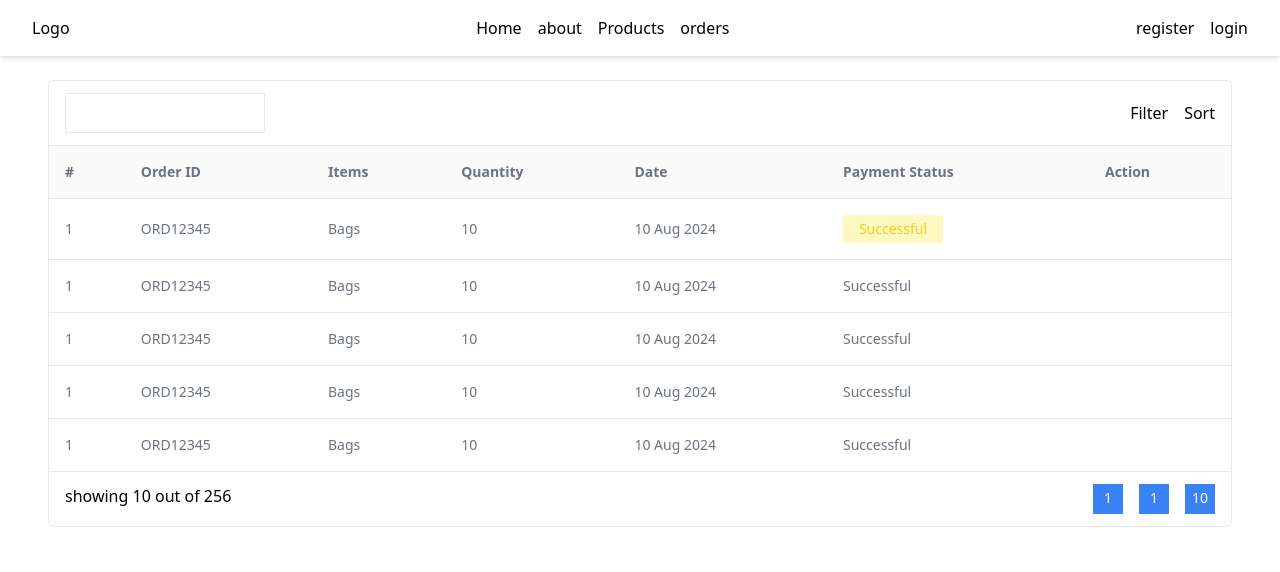
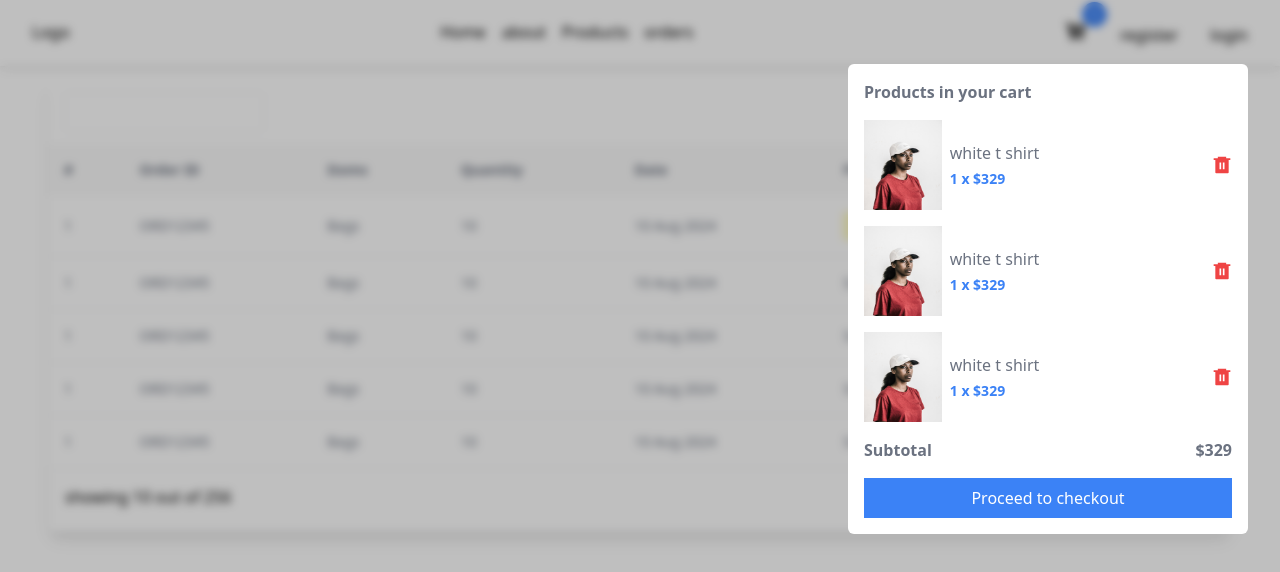
Before and after one commit to Deevyne99/Ecommerce-project, a React (Vite) app in the folder Frontend/Ecommerce-project/: page /orders in a window 1280 px wide. Shown: the top 572 px of the page. Built offline with nearby package versions, Linux system fonts and the light colour scheme.

Commit message:
Build: Built cart component

```diff
--- /dev/null
+++ b/Frontend/Ecommerce-project/src/Components/Cart.tsx
@@ -0,0 +1,77 @@
+import Modal from './Modal'
+import sale from '../assets/sale-8.jpg'
+import { RiDeleteBin6Fill } from 'react-icons/ri'
+// import React from 'react'
+
+const Cart = () => {
+  return (
+    <Modal openModal={true}>
+      <div className='flex flex-col right-0 left-0 mx-auto w-[90%] rounded-md bg-white p-4 fixed gap-4 max-w-[400px] md:mx-0 md:left-auto  md:right-8 top-16'>
+        <div className='flex flex-col text-[#6b7280] font-bold'>
+          <p>Products in your cart</p>
+        </div>
+        <div className='flex gap-2 items-center justify-between'>
+          <div className='w-[60px] h-[60px] md:w-[90px] md:h-[90px]'>
+            <img
+              src={sale}
+              alt=''
+              className='w-full h-full justify-center items-center object-cover object-center'
+            />
+          </div>
+          <article className='w-[80%] md:max-w-[350px] flex flex-col gap-1  text-[#6b7280]'>
+            <p>white t shirt</p>
+
+            <p className='text-[#3b82f6] font-bold text-sm'>1 x $329</p>
+          </article>
+          <button className='flex'>
+            <RiDeleteBin6Fill className='text-xl text-red-500' />
+          </button>
+        </div>
+        <div className='flex gap-2 items-center justify-between'>
+          <div className='w-[60px] h-[60px] md:w-[90px] md:h-[90px]'>
+            <img
+              src={sale}
+              alt=''
+              className='w-full h-full justify-center items-center object-cover object-center'
+            />
+          </div>
+          <article className='w-[80%] md:max-w-[350px] flex flex-col gap-1  text-[#6b7280]'>
+            <p>white t shirt</p>
+
+            <p className='text-[#3b82f6] font-bold text-sm'>1 x $329</p>
+          </article>
+          <button className='flex'>
+            <RiDeleteBin6Fill className='text-xl text-red-500' />
+          </button>
+        </div>
+        <div className='flex gap-2 items-center justify-between'>
+          <div className='w-[60px] h-[60px] md:w-[90px] md:h-[90px]'>
+            <img
+              src={sale}
+              alt=''
+              className='w-full h-full justify-center items-center object-cover object-center'
+            />
+          </div>
+          <article className='w-[80%] md:max-w-[350px] flex flex-col gap-1  text-[#6b7280]'>
+            <p>white t shirt</p>
+
+            <p className='text-[#3b82f6] font-bold text-sm'>1 x $329</p>
+          </article>
+          <button className='flex'>
+            <RiDeleteBin6Fill className='text-xl text-red-500' />
+          </button>
+        </div>
+
+        <div className='flex justify-between text-[#6b7280] font-bold'>
+          <p className='capitalize '>subtotal</p>
+          <p>$329</p>
+        </div>
+        <button className='p-2 bg-[#3b82f6] text-[#fff]'>
+          Proceed to checkout
+        </button>
+      </div>
+    </Modal>
+  )
+}
+
+export default Cart
--- a/Frontend/Ecommerce-project/src/Components/Navbar/Navbar.tsx
+++ b/Frontend/Ecommerce-project/src/Components/Navbar/Navbar.tsx
@@ -2,6 +2,9 @@ import React, { useState } from 'react'
 import { Link, Outlet } from 'react-router-dom'
 import { FaBars } from 'react-icons/fa'
 import SideBar from '../SideBar'
+import { TiShoppingCart } from 'react-icons/ti'
+import Cart from '../Cart'
+// import { TiShoppingCart } from 'react-icons/ti'
 const Navbar = () => {
   const [openSideBar, setSideBar] = useState(false)
   const handleOpenSideBar = () => setSideBar(!openSideBar)
@@ -10,7 +13,7 @@ const Navbar = () => {
       <div className='flex flex-col'>
         <div className='bg-white shadow-md flex flex-col fixed w-full top-0 left-0  z-20 '>
           <div className='flex flex-col mx-4 md:mx-8 py-4'>
-            <div className='flex justify-between '>
+            <div className='flex justify-between mt-1'>
               <div className=''>
                 <h1>Logo</h1>
               </div>
@@ -22,7 +25,15 @@ const Navbar = () => {
                   <Link to={'orders'}>orders</Link>
                 </ul>
               </nav>
-              <nav className='md:flex gap-4 hidden'>
+              <nav className='md:flex gap-8 hidden items-center justify-center'>
+                <div className=''>
+                  <button className='relative'>
+                    <div className='absolute top-[-18px] left-[18px] h-[25px] w-[25px] flex justify-center items-center text-sm rounded-[50%] text-white bg-[#3b82f6]'>
+                      1
+                    </div>
+                    <TiShoppingCart className='text-2xl' />
+                  </button>
+                </div>
                 <Link to={'/register'}>register</Link>
                 <Link to={'/login'}>login</Link>
               </nav>
@@ -41,6 +52,9 @@ const Navbar = () => {
             handleOpenSideBar={handleOpenSideBar}
           />
         </div>
+        <div>
+          <Cart />
+        </div>
         <Outlet />
       </div>
     </div>
--- a/Frontend/Ecommerce-project/src/Components/TableComponent.tsx
+++ b/Frontend/Ecommerce-project/src/Components/TableComponent.tsx
@@ -5,10 +5,13 @@ import { useState } from 'react'
 const TableComponent = () => {
   const [status, setStatus] = useState('pending')
   return (
-    <div className='flex flex-col'>
-      <div className='flex justify-between py-3 px-4 border rounded-t-md'>
-        <div className='flex h-[40px] w-[200px] border'>
-          <input type='text' className='w-full h-full px-1 rounded-md' />
+    <div className='flex flex-col bg-white shadow-lg rounded-lg'>
+      <div className='flex justify-between py-3 px-4  '>
+        <div className='flex h-[40px] w-[200px] '>
+          <input
+            type='text'
+            className='w-full h-full px-1 rounded-md border-gray-100 border'
+          />
         </div>
         <div className='flex gap-4 capitalize'>
           <button className='capitalize'>filter</button>
@@ -16,9 +19,9 @@ const TableComponent = () => {
         </div>
       </div>
       <div className='overflow-x-auto'>
-        <table className='min-w-full border-collapse border-l border-r '>
+        <table className='min-w-full border-collapse  border-gray-100 '>
           <thead>
-            <tr className='bg-[#fafafa] text-sm text-[#6b7280] font-bold'>
+            <tr className='bg-[#fafafa] border-gray-100 text-sm text-[#6b7280] font-bold'>
               <th className='p-4 text-left '>#</th>
               <th className='p-4 text-left'>Order ID</th>
               <th className='p-4 text-left'>Items</th>
@@ -29,7 +32,7 @@ const TableComponent = () => {
             </tr>
           </thead>
           <tbody>
-            <tr className='border-t text-sm text-[#6b7280] hover:bg-[#fafaf9]'>
+            <tr className=' text-sm text-[#6b7280] hover:bg-[#60a5fa] hover:text-white'>
               <td className='p-4'>1</td>
               <td className='p-4'>ORD12345</td>
               <td className='p-4'>Bags</td>
@@ -49,7 +52,7 @@ const TableComponent = () => {
                 </p>
               </td>
             </tr>
-            <tr className='border-t text-sm text-[#6b7280]'>
+            <tr className='border-t border-gray-100 text-sm text-[#6b7280]'>
               <td className='p-4'>1</td>
               <td className='p-4'>ORD12345</td>
               <td className='p-4'>Bags</td>
@@ -57,7 +60,7 @@ const TableComponent = () => {
               <td className='p-4'>10 Aug 2024</td>
               <td className='p-4'>Successful</td>
             </tr>
-            <tr className='border-t text-sm text-[#6b7280]'>
+            <tr className='border-t border-gray-100 text-sm text-[#6b7280]'>
               <td className='p-4'>1</td>
               <td className='p-4'>ORD12345</td>
               <td className='p-4'>Bags</td>
@@ -65,7 +68,7 @@ const TableComponent = () => {
               <td className='p-4'>10 Aug 2024</td>
               <td className='p-4'>Successful</td>
             </tr>
-            <tr className='border-t text-sm text-[#6b7280]'>
+            <tr className='border-t text-sm border-gray-100 text-[#6b7280]'>
               <td className='p-4'>1</td>
               <td className='p-4'>ORD12345</td>
               <td className='p-4'>Bags</td>
@@ -73,7 +76,7 @@ const TableComponent = () => {
               <td className='p-4'>10 Aug 2024</td>
               <td className='p-4'>Successful</td>
             </tr>
-            <tr className='border-t text-sm text-[#6b7280]'>
+            <tr className='border-t text-sm text-[#6b7280] border-gray-100 '>
               <td className='p-4'>1</td>
               <td className='p-4'>ORD12345</td>
               <td className='p-4'>Bags</td>
@@ -84,7 +87,7 @@ const TableComponent = () => {
             {/* Add more rows as needed */}
           </tbody>
         </table>
-        <div className='flex justify-between  py-3 px-4 border rounded-b-md'>
+        <div className='flex justify-between  py-4 px-4 border-gray-100 border rounded-b-md'>
           <div>
             <p>
               showing <span>10</span> out of <span>256</span>
```
